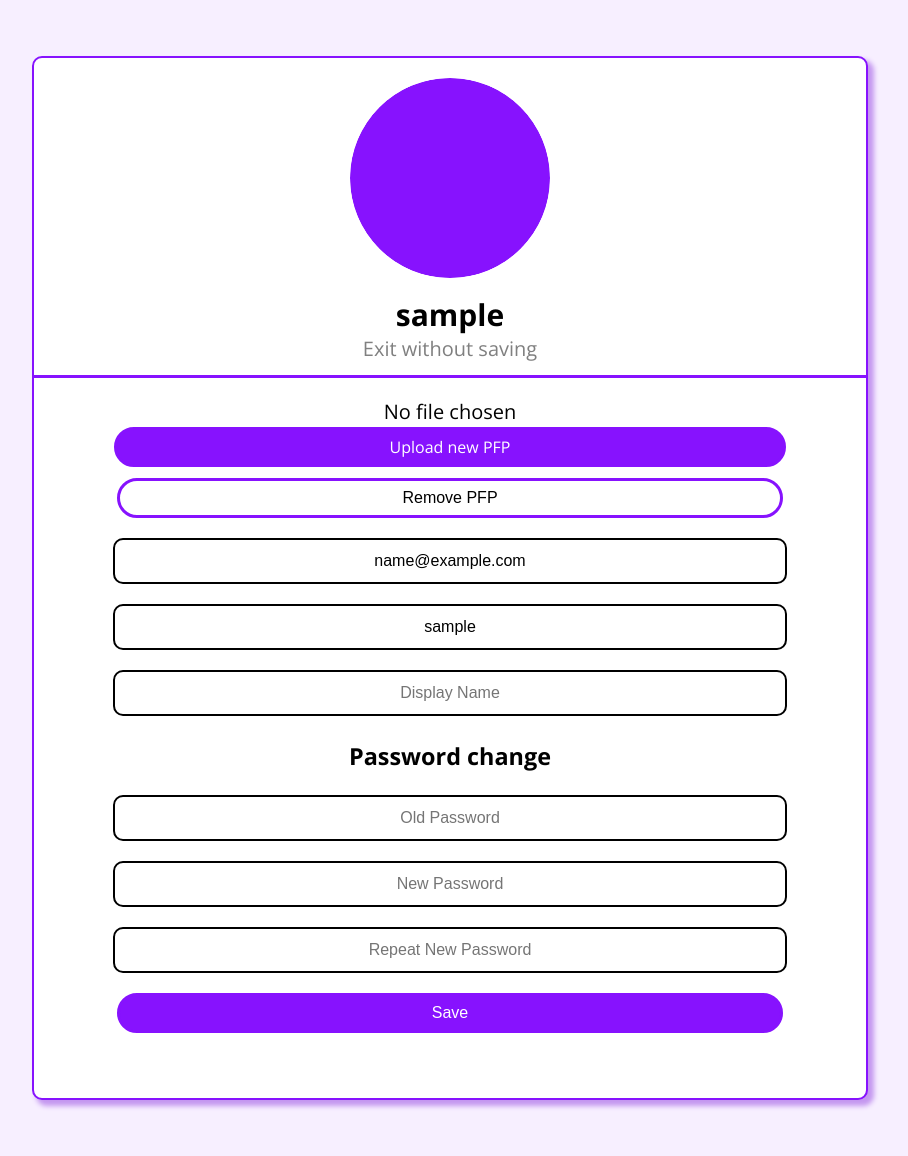
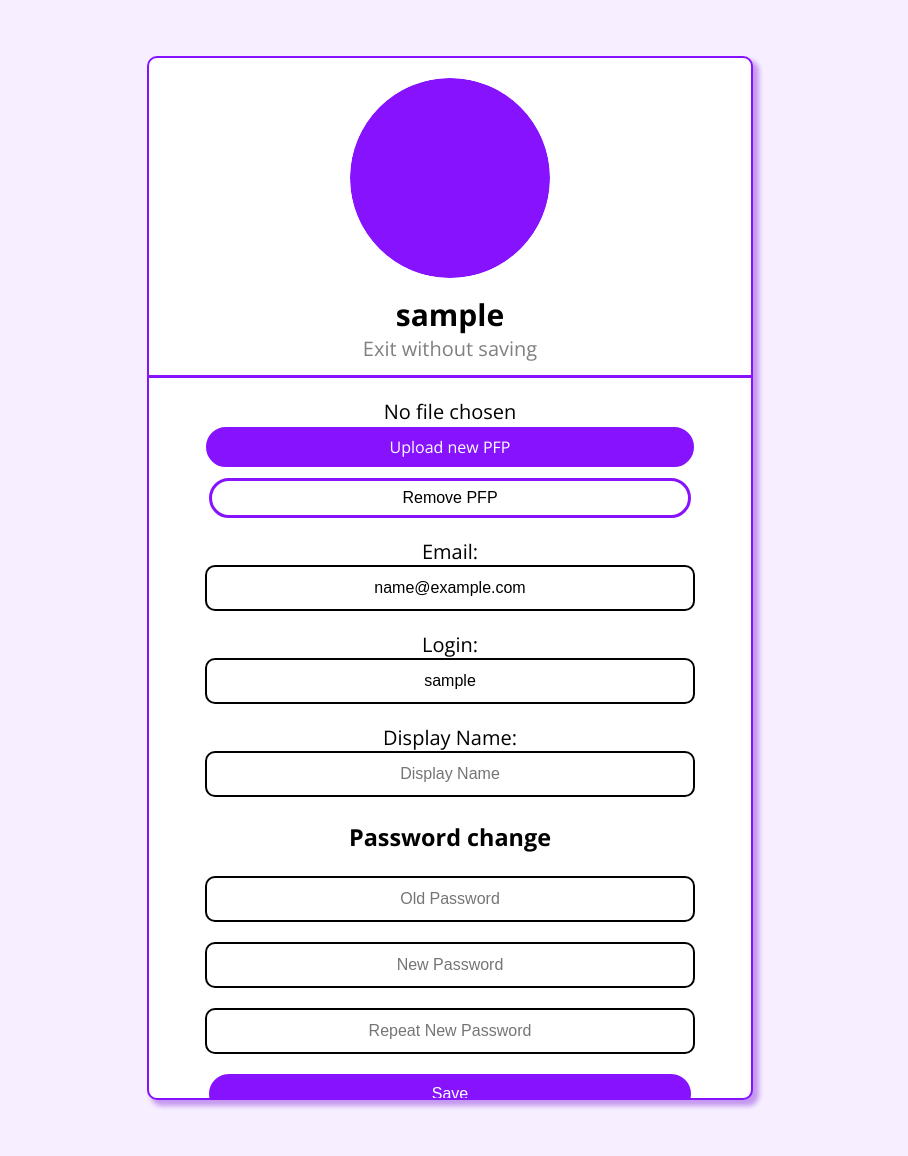
Before and after one commit to Miv2nir/diploma2425, a Django app: page /profile/edit/ in a window 1280 px wide. Shown: the whole page, without its empty margins (190-1098 px from the left). Run offline with Django 5.2, Linux system fonts and the light colour scheme; the visitor is signed in with stand-in values (Sample User, id 1).

Commit message:
labels on editors plus minor layout tweaks

```diff
--- a/timesite/backend/forms.py
+++ b/timesite/backend/forms.py
@@ -30,7 +30,7 @@
 class UserEditForm(forms.Form):
     pfp=forms.ImageField(required=False,widget=forms.FileInput(attrs={'onchange':'updateLabel();'}))
     delete_pfp=forms.BooleanField(required=False)
-    display_name = forms.CharField(required=False,widget=forms.TextInput(attrs={'placeholder': 'Display Name','class': 'login-input-box'}))
+    display_name = forms.CharField(label='Display Name',required=False,widget=forms.TextInput(attrs={'placeholder': 'Display Name','class': 'login-input-box'}))
     email = forms.CharField(label='Email',required=False, widget=forms.EmailInput(attrs={'placeholder': 'Email','class': 'login-input-box'}))
     login = forms.CharField(label='Login',required=False, widget=forms.TextInput(attrs={'placeholder': 'Login','class': 'login-input-box'}))
     old_password = forms.CharField(required=False,label='Old Password', widget=forms.PasswordInput(attrs={'placeholder': 'Old Password','class': 'login-input-box'}))
--- a/timesite/backend/templates/backend/profile_page_edit.html
+++ b/timesite/backend/templates/backend/profile_page_edit.html
@@ -25,7 +25,8 @@
 <body>
     <span class="home-main-container">
                 <!--div style="min-width: 0.1rem; background-color: var(--border-color);"></div-->
-                <div class="home-container" style="width: 65vw; overflow-y: auto;">
+                <!--div class="home-container" style="width: 65vw; overflow-y: auto;"-->
+                <div class="home-container half">
                     <div class="underlying-container">
                     <!--h1>{{user}}'s Profile Page</h1-->
                     <img src="{{user|get_pfp}}" class="pfp-profile">
@@ -49,9 +50,9 @@
                             {{form.pfp}}
                             <div style="display: none;">{{form.delete_pfp}}</div>
                             <button class="login-button-secondary" id="delete_button" type="button" onclick="setPFPDeletion();">Remove PFP</button>
-                            <p>{{form.email}}</p>
-                            <p>{{form.login}}</p>
-                            <p>{{form.display_name}}</p>
+                            <p>{{form.email.label_tag}}<br>{{form.email}}</p>
+                            <p>{{form.login.label_tag}}<br>{{form.login}}</p>
+                            <p>{{form.display_name.label_tag}}<br>{{form.display_name}}</p>
                             <h3>Password change</h3>
                             <p>{{form.old_password}}</p>
                             <p>{{form.password}}</p>
--- a/timesite/backend/templates/backend/project_item_edit.html
+++ b/timesite/backend/templates/backend/project_item_edit.html
@@ -53,8 +53,8 @@
                             {{form.icon}}
                             <div style="display: none;">{{form.delete_icon}}</div>
                             <button class="login-button-secondary" id="delete_button" type="button" onclick="setIconDeletion();">Remove icon</button>
-                            <p>{{form.name}}</p>
-                            <p>{{form.description}}</p>
+                            <p>{{form.name.label_tag}}<br>{{form.name}}</p>
+                            <p>{{form.description.label_tag}}<br>{{form.description}}</p>
                         </div>
                         <button class="login-button-primary" type="submit" value="OK" style="margin-bottom: 1rem;">Save</button>
 
--- a/timesite/backend/views.py
+++ b/timesite/backend/views.py
@@ -205,18 +205,21 @@
         form=forms.ProfileMetadataForm(request.POST,request.FILES)
         if form.is_valid():
             print(request.FILES)
+            print(form.cleaned_data['delete_icon'])
             if request.FILES.get('icon', False) or form.cleaned_data['delete_icon']:
                 print('removing icon')
                 #remove the old icon
                 proj_obj.icon.delete(save=True)
-            try:
-                proj_obj.icon=form.cleaned_data['icon']
-                extension=proj_obj.icon.name.split('.')[-1]
-                #print(extension)
-                proj_obj.icon.name=str(proj_obj.id)+'.'+extension
-                proj_obj.save()
-            except AttributeError:
-                pass
+            #see if the need for icon update is be
+            if request.FILES.get('icon', False):
+                try:
+                    proj_obj.icon=form.cleaned_data['icon']
+                    extension=proj_obj.icon.name.split('.')[-1]
+                    #print(extension)
+                    proj_obj.icon.name=str(proj_obj.id)+'.'+extension
+                    proj_obj.save()
+                except AttributeError:
+                    pass
 
             #deal with the rest of the form
             proj_obj.name=form.cleaned_data['name']
```
